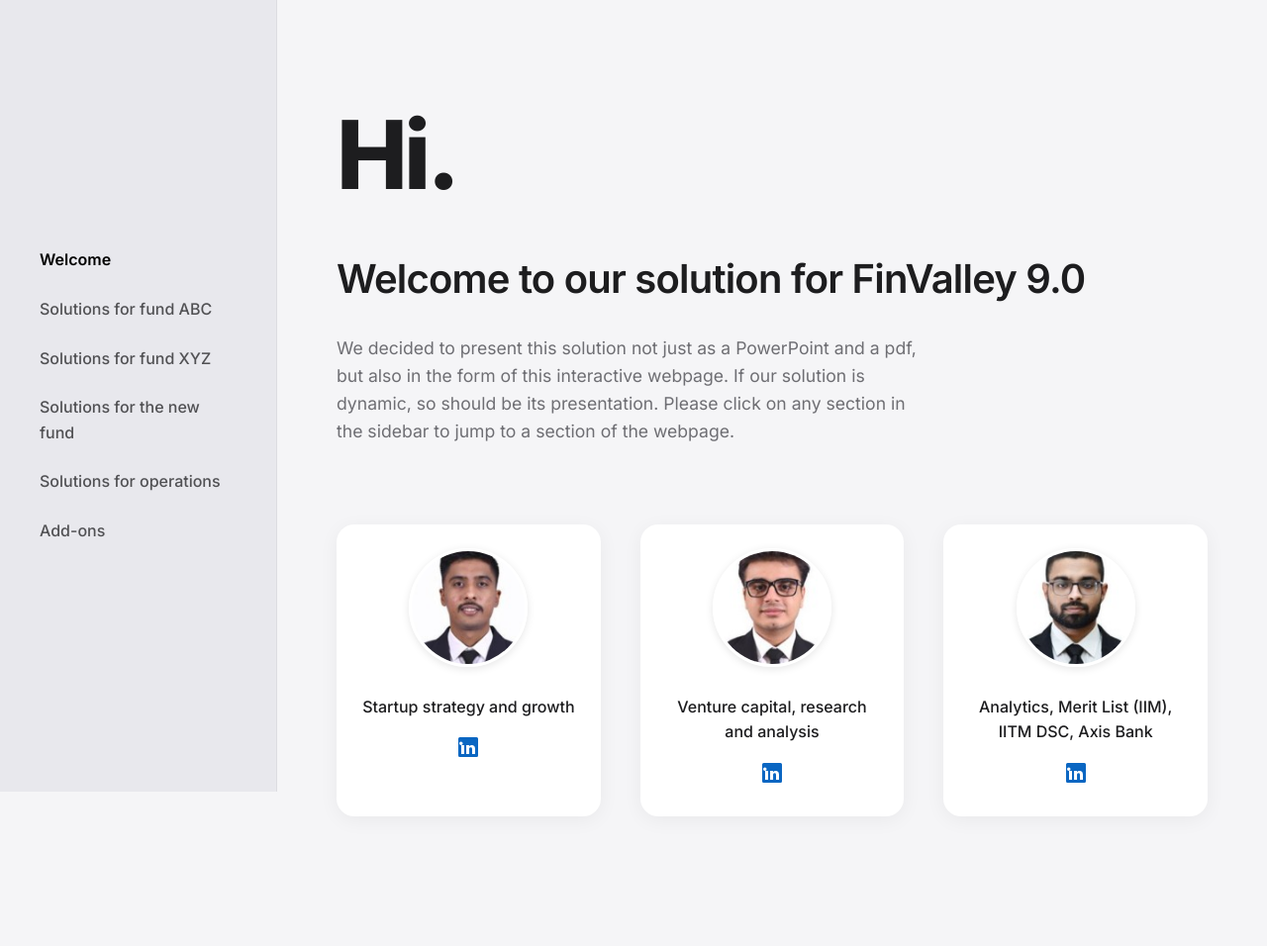
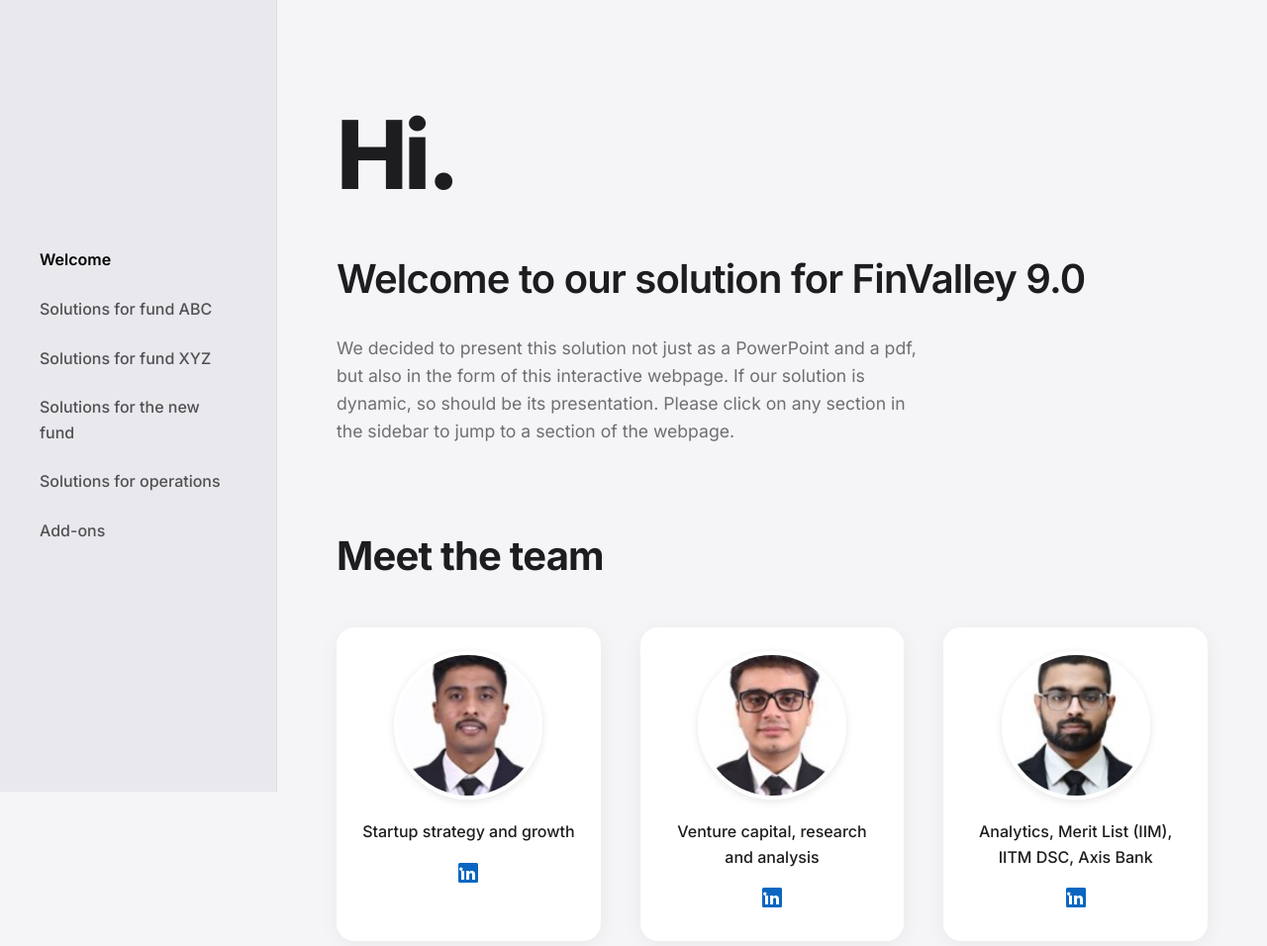
Before and after one commit to pranjalparashar1/ivpcase, a plain HTML site: page index.html in a window 1280 px wide. Shown: the whole page at 99% size. Before the commit the page ends 905 px from the top, so only its background shows below. Drawn offline with Linux system fonts and the light colour scheme.

Commit message:
Update index.html

```diff
--- a/index.html
+++ b/index.html
@@ -121,10 +121,17 @@
             color: #6e6e73;
         }
 
+        .team-heading {
+            font-size: 2.5rem;
+            font-weight: 700;
+            letter-spacing: -0.02em;
+            margin-top: 80px;
+            margin-bottom: 40px;
+        }
+
         .team-container {
             display: flex;
             gap: 40px;
-            margin-top: 80px;
         }
 
         .team-member-card {
@@ -142,14 +149,20 @@
             box-shadow: 0 10px 30px rgba(0, 0, 0, 0.08);
         }
 
+        .team-member-card .image-container {
+            width: 150px; /* Increased size */
+            height: 150px; /* Increased size */
+            border-radius: 50%;
+            margin: 0 auto 20px auto;
+            border: 4px solid #fff;
+            box-shadow: 0 2px 8px rgba(0,0,0,0.1);
+            overflow: hidden; /* Ensures image stays within circle */
+        }
+
         .team-member-card img {
-            width: 120px;
-            height: 120px;
-            border-radius: 50%;
+            width: 100%;
+            height: 100%;
             object-fit: cover;
-            margin-bottom: 20px;
-            border: 3px solid #fff;
-            box-shadow: 0 2px 8px rgba(0,0,0,0.1);
         }
 
         .team-member-card .caption {
@@ -222,6 +235,7 @@
             }
             #sec1 .header-text h1 { font-size: 3rem; }
             #sec1 .header-text h2 { font-size: 1.5rem; }
+            .team-heading { font-size: 2rem; }
         }
 
     </style>
@@ -264,25 +278,36 @@
                     </p>
                 </div>
 
+                <!-- "Meet the team" Heading Added -->
+                <h2 class="team-heading">Meet the team</h2>
+
                 <div class="team-container">
                     <div class="team-member-card">
-                        <img src="./rahul.jpg" alt="Team member Rahul">
+                        <!-- Image container added for better cropping control -->
+                        <div class="image-container">
+                            <img src="./rahul.jpg" alt="Team member Rahul">
+                        </div>
                         <p class="caption">Startup strategy and growth</p>
-                        <a href="#" class="linkedin-link" aria-label="Rahul's LinkedIn Profile">
+                        <!-- LinkedIn link made functional -->
+                        <a href="https://www.linkedin.com/in/rahul-lalwani-2707r/" target="_blank" rel="noopener noreferrer" class="linkedin-link" aria-label="Rahul's LinkedIn Profile">
                            <svg xmlns="http://www.w3.org/2000/svg" viewBox="0 0 24 24"><path d="M20.5 2h-17A1.5 1.5 0 002 3.5v17A1.5 1.5 0 003.5 22h17a1.5 1.5 0 001.5-1.5v-17A1.5 1.5 0 0020.5 2zM8 19H5v-9h3zM6.5 8.25A1.75 1.75 0 114.75 6.5 1.75 1.75 0 016.5 8.25zM19 19h-3v-4.74c0-1.42-.6-1.93-1.38-1.93A1.64 1.64 0 0013 14.19a1.65 1.65 0 00.06.66V19h-3v-9h2.9v1.3a3.11 3.11 0 012.7-1.4c1.55 0 3.34.86 3.34 3.93z"></path></svg>
                         </a>
                     </div>
                     <div class="team-member-card">
-                        <img src="./prathamesh.jpg" alt="Team member Prathamesh">
+                        <div class="image-container">
+                            <img src="./prathamesh.jpg" alt="Team member Prathamesh">
+                        </div>
                         <p class="caption">Venture capital, research and analysis</p>
-                        <a href="#" class="linkedin-link" aria-label="Prathamesh's LinkedIn Profile">
+                        <a href="https://www.linkedin.com/in/prathamesh-tanna-a0666424b/" target="_blank" rel="noopener noreferrer" class="linkedin-link" aria-label="Prathamesh's LinkedIn Profile">
                            <svg xmlns="http://www.w3.org/2000/svg" viewBox="0 0 24 24"><path d="M20.5 2h-17A1.5 1.5 0 002 3.5v17A1.5 1.5 0 003.5 22h17a1.5 1.5 0 001.5-1.5v-17A1.5 1.5 0 0020.5 2zM8 19H5v-9h3zM6.5 8.25A1.75 1.75 0 114.75 6.5 1.75 1.75 0 016.5 8.25zM19 19h-3v-4.74c0-1.42-.6-1.93-1.38-1.93A1.64 1.64 0 0013 14.19a1.65 1.65 0 00.06.66V19h-3v-9h2.9v1.3a3.11 3.11 0 012.7-1.4c1.55 0 3.34.86 3.34 3.93z"></path></svg>
                         </a>
                     </div>
                     <div class="team-member-card">
-                        <img src="./pranjal.jpg" alt="Team member Pranjal">
+                        <div class="image-container">
+                            <img src="./pranjal.jpg" alt="Team member Pranjal">
+                        </div>
                         <p class="caption">Analytics, Merit List (IIM), IITM DSC, Axis Bank</p>
-                        <a href="#" class="linkedin-link" aria-label="Pranjal's LinkedIn Profile">
+                        <a href="https://www.linkedin.com/in/pranjalparashar1/" target="_blank" rel="noopener noreferrer" class="linkedin-link" aria-label="Pranjal's LinkedIn Profile">
                            <svg xmlns="http://www.w3.org/2000/svg" viewBox="0 0 24 24"><path d="M20.5 2h-17A1.5 1.5 0 002 3.5v17A1.5 1.5 0 003.5 22h17a1.5 1.5 0 001.5-1.5v-17A1.5 1.5 0 0020.5 2zM8 19H5v-9h3zM6.5 8.25A1.75 1.75 0 114.75 6.5 1.75 1.75 0 016.5 8.25zM19 19h-3v-4.74c0-1.42-.6-1.93-1.38-1.93A1.64 1.64 0 0013 14.19a1.65 1.65 0 00.06.66V19h-3v-9h2.9v1.3a3.11 3.11 0 012.7-1.4c1.55 0 3.34.86 3.34 3.93z"></path></svg>
                         </a>
                     </div>
```
